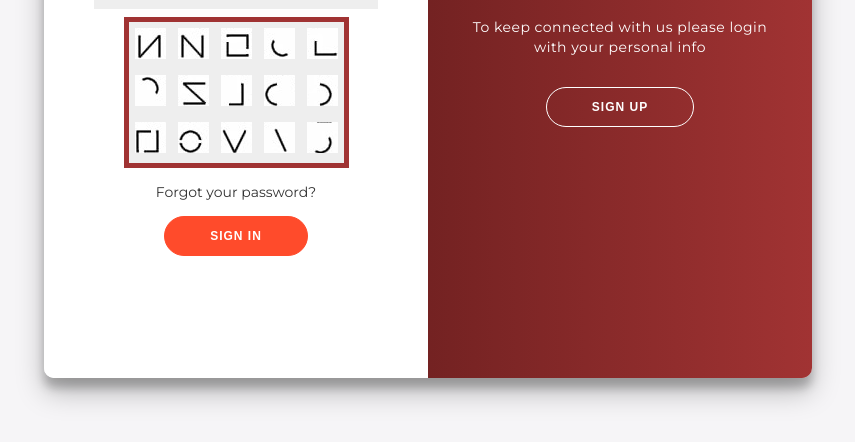
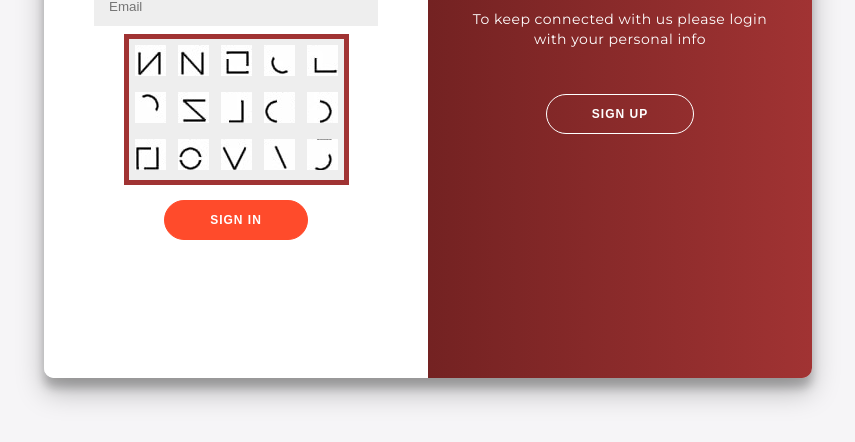
Before and after one commit to UTKARSHBHA/graphical_password, a website: page index.html in a window 1280 px wide. Shown: the part 338-780 px from the top of the page, without its empty margins (212-1067 px from the left). Drawn offline with nearby package versions, Linux system fonts and the light colour scheme.

Commit message:
forget password removed

```diff
--- a/index.html
+++ b/index.html
@@ -168,7 +168,7 @@
               <img src="/images/24.png" alt="" class="patimg" />
             </div>
           </div>
-          <a onclick="sendMail2()">Forgot your password?</a>
+          <!-- <a onclick="sendMail2()">Forgot your password?</a> -->
           <button onclick="signin()">Sign In</button>
         </form>
       </div>
--- a/public/index.css
+++ b/public/index.css
@@ -106,6 +106,8 @@ button {
   text-transform: uppercase;
   transition: transform 80ms ease-in;
   cursor: pointer;
+
+  margin-top: 15px;
 }
 
 button:active {
@@ -262,6 +264,6 @@ button.ghost {
   border: 2px solid #a03333;
 }
 
-#signupbtn {
+/* #signupbtn {
   margin-top: 15px;
-}
+} */
```
